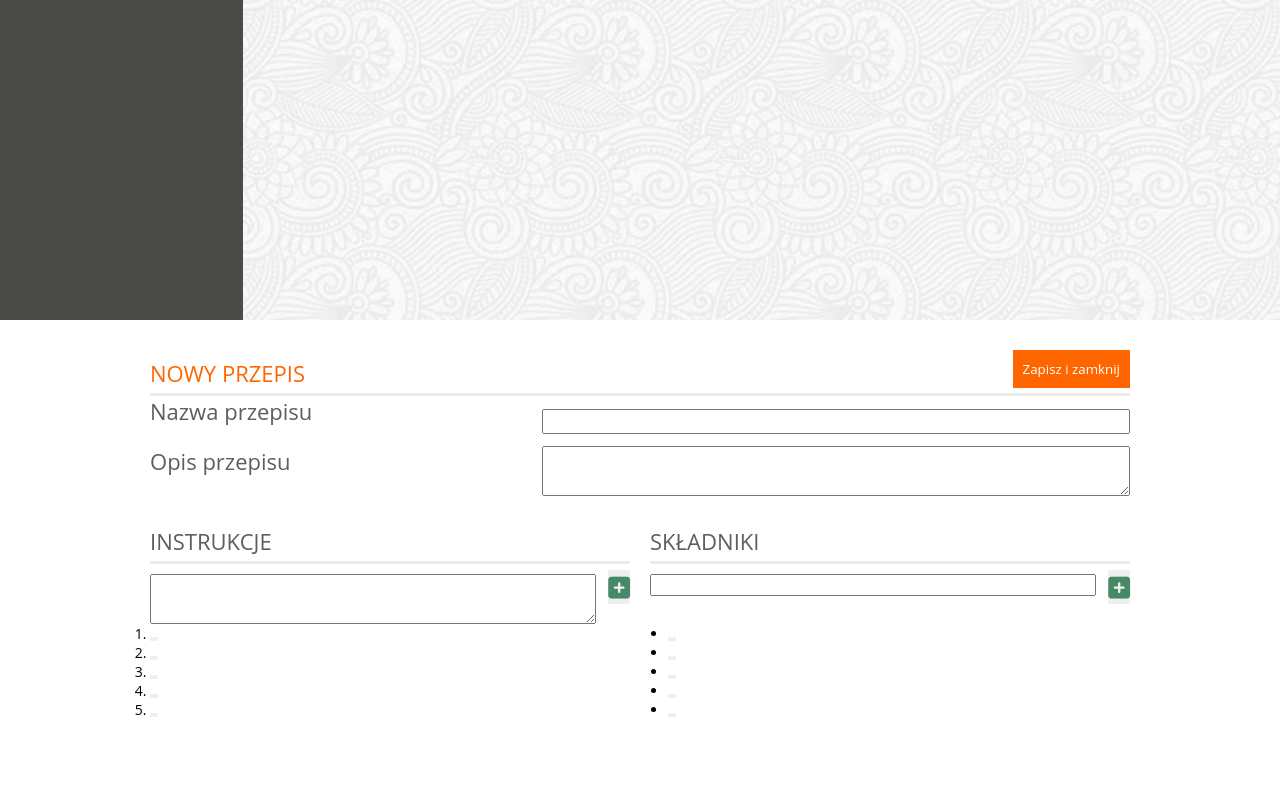
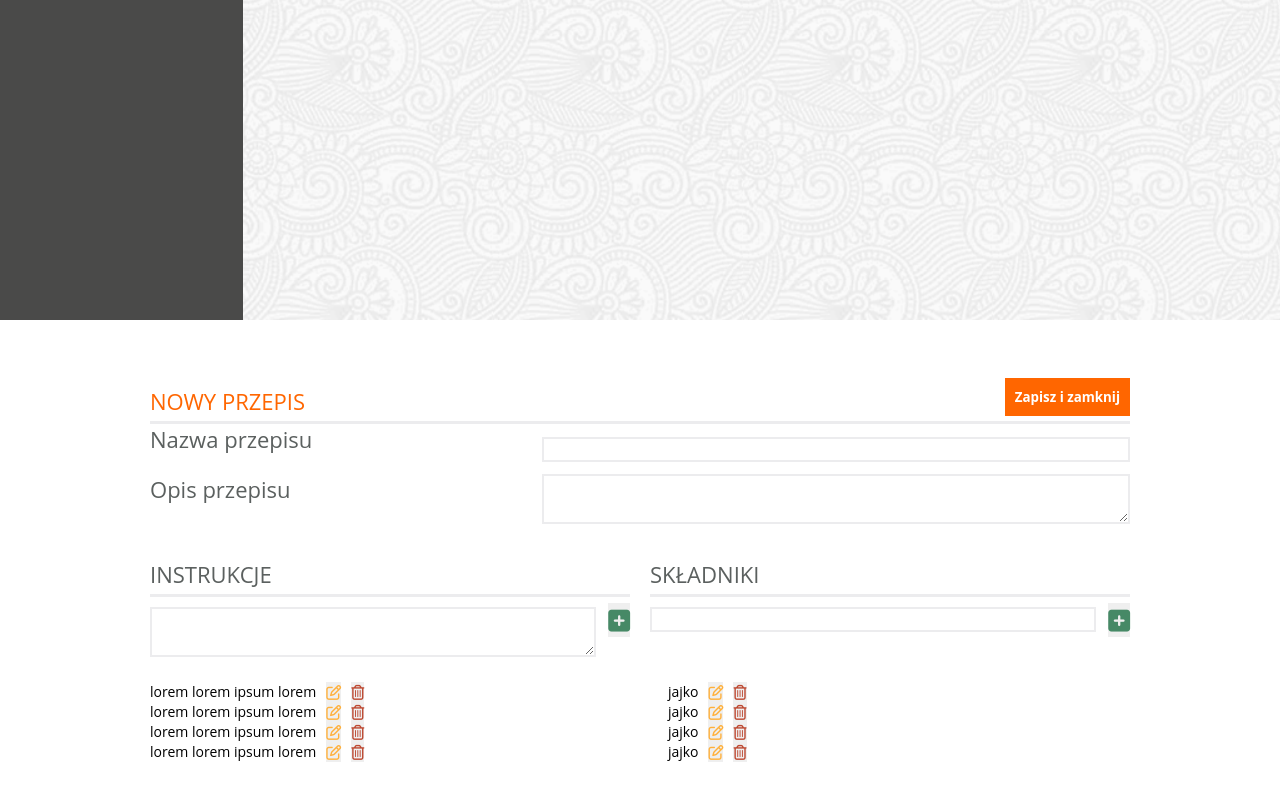
Before and after one commit to Marlena-Janus/scrum_lab_group2, a React (Create React App) app: page /#/application in a window 1280 px wide. Shown: the part 550-1350 px from the top of the page. Before the commit the page ends 1269 px from the top, so only its background shows below. Built offline with nearby package versions, Linux system fonts and the light colour scheme; data requests are answered from the project's data file; a web font is replaced by a local one.

Commit message:
made style for textareas, inputs and lists

```diff
--- a/src/js/AddNewRecipe.js
+++ b/src/js/AddNewRecipe.js
@@ -41,29 +41,59 @@ class AddNewRecipe extends React.Component {
 
             <ol className="newRecipe-window__left__descriptionList">
               <li className="newRecipe-window__left__descriptionList__item">
-                <p className="newRecipe-window__left__descriptionList__item-paragraph"></p>
-                <button className="newRecipe-window__left__descriptionList__item-buttonWrite"></button>
-                <button className="newRecipe-window__left__descriptionList__item-buttonDelete"></button>
+                <p className="newRecipe-window__left__descriptionList__item-paragraph">
+                  lorem lorem ipsum lorem
+                </p>
+                <button className="newRecipe-window__left__descriptionList__item-buttonWrite">
+                  <i class="far fa-edit"></i>
+                </button>
+                <button className="newRecipe-window__left__descriptionList__item-buttonDelete">
+                  <i class="far fa-trash-alt"></i>
+                </button>
               </li>
               <li className="newRecipe-window__left__descriptionList__item">
-                <p className="newRecipe-window__left__descriptionList__item-paragraph"></p>
-                <button className="newRecipe-window__left__descriptionList__item-buttonWrite"></button>
-                <button className="newRecipe-window__left__descriptionList__item-buttonDelete"></button>
+                <p className="newRecipe-window__left__descriptionList__item-paragraph">
+                  lorem lorem ipsum lorem
+                </p>
+                <button className="newRecipe-window__left__descriptionList__item-buttonWrite">
+                  <i class="far fa-edit"></i>
+                </button>
+                <button className="newRecipe-window__left__descriptionList__item-buttonDelete">
+                  <i class="far fa-trash-alt"></i>
+                </button>
               </li>
               <li className="newRecipe-window__left__descriptionList__item">
-                <p className="newRecipe-window__left__descriptionList__item-paragraph"></p>
-                <button className="newRecipe-window__left__descriptionList__item-buttonWrite"></button>
-                <button className="newRecipe-window__left__descriptionList__item-buttonDelete"></button>
+                <p className="newRecipe-window__left__descriptionList__item-paragraph">
+                  lorem lorem ipsum lorem
+                </p>
+                <button className="newRecipe-window__left__descriptionList__item-buttonWrite">
+                  <i class="far fa-edit"></i>
+                </button>
+                <button className="newRecipe-window__left__descriptionList__item-buttonDelete">
+                  <i class="far fa-trash-alt"></i>
+                </button>
               </li>
               <li className="newRecipe-window__left__descriptionList__item">
-                <p className="newRecipe-window__left__descriptionList__item-paragraph"></p>
-                <button className="newRecipe-window__left__descriptionList__item-buttonWrite"></button>
-                <button className="newRecipe-window__left__descriptionList__item-buttonDelete"></button>
+                <p className="newRecipe-window__left__descriptionList__item-paragraph">
+                  lorem lorem ipsum lorem
+                </p>
+                <button className="newRecipe-window__left__descriptionList__item-buttonWrite">
+                  <i class="far fa-edit"></i>
+                </button>
+                <button className="newRecipe-window__left__descriptionList__item-buttonDelete">
+                  <i class="far fa-trash-alt"></i>
+                </button>
               </li>
               <li className="newRecipe-window__left__descriptionList__item">
-                <p className="newRecipe-window__left__descriptionList__item-paragraph"></p>
-                <button className="newRecipe-window__left__descriptionList__item-buttonWrite"></button>
-                <button className="newRecipe-window__left__descriptionList__item-buttonDelete"></button>
+                <p className="newRecipe-window__left__descriptionList__item-paragraph">
+                  lorem lorem ipsum lorem
+                </p>
+                <button className="newRecipe-window__left__descriptionList__item-buttonWrite">
+                  <i class="far fa-edit"></i>
+                </button>
+                <button className="newRecipe-window__left__descriptionList__item-buttonDelete">
+                  <i class="far fa-trash-alt"></i>
+                </button>
               </li>
             </ol>
           </div>
@@ -81,31 +111,61 @@ class AddNewRecipe extends React.Component {
               </div>
             </div>
 
-            <ul className="newRecipe-window__left__ingredientsList">
-              <li className="newRecipe-window__left__ingredientsList__item">
-                <p className="newRecipe-window__left__ingredientsList__item-paragraph"></p>
-                <button className="newRecipe-window__left__ingredientsList__item-buttonWrite"></button>
-                <button className="newRecipe-window__left__ingredientsList__item-buttonDelete"></button>
+            <ul className="newRecipe-window__right__ingredientsList">
+              <li className="newRecipe-window__right__ingredientsList__item">
+                <p className="newRecipe-window__right__ingredientsList__item-paragraph">
+                  jajko
+                </p>
+                <button className="newRecipe-window__right__ingredientsList__item-buttonWrite">
+                  <i class="far fa-edit"></i>
+                </button>
+                <button className="newRecipe-window__right__ingredientsList__item-buttonDelete">
+                  <i class="far fa-trash-alt"></i>
+                </button>
               </li>
-              <li className="newRecipe-window__left__ingredientsList__item">
-                <p className="newRecipe-window__left__ingredientsList__item-paragraph"></p>
-                <button className="newRecipe-window__left__ingredientsList__item-buttonWrite"></button>
-                <button className="newRecipe-window__left__ingredientsList__item-buttonDelete"></button>
+              <li className="newRecipe-window__right__ingredientsList__item">
+                <p className="newRecipe-window__right__ingredientsList__item-paragraph">
+                  jajko
+                </p>
+                <button className="newRecipe-window__right__ingredientsList__item-buttonWrite">
+                  <i class="far fa-edit"></i>
+                </button>
+                <button className="newRecipe-window__right__ingredientsList__item-buttonDelete">
+                  <i class="far fa-trash-alt"></i>
+                </button>
               </li>
-              <li className="newRecipe-window__left__ingredientsList__item">
-                <p className="newRecipe-window__left__ingredientsList__item-paragraph"></p>
-                <button className="newRecipe-window__left__ingredientsList__item-buttonWrite"></button>
-                <button className="newRecipe-window__left__ingredientsList__item-buttonDelete"></button>
+              <li className="newRecipe-window__right__ingredientsList__item">
+                <p className="newRecipe-window__right__ingredientsList__item-paragraph">
+                  jajko
+                </p>
+                <button className="newRecipe-window__right__ingredientsList__item-buttonWrite">
+                  <i class="far fa-edit"></i>
+                </button>
+                <button className="newRecipe-window__right__ingredientsList__item-buttonDelete">
+                  <i class="far fa-trash-alt"></i>
+                </button>
               </li>
-              <li className="newRecipe-window__left__ingredientsList__item">
-                <p className="newRecipe-window__left__ingredientsList__item-paragraph"></p>
-                <button className="newRecipe-window__left__ingredientsList__item-buttonWrite"></button>
-                <button className="newRecipe-window__left__ingredientsList__item-buttonDelete"></button>
+              <li className="newRecipe-window__right__ingredientsList__item">
+                <p className="newRecipe-window__right__ingredientsList__item-paragraph">
+                  jajko
+                </p>
+                <button className="newRecipe-window__right__ingredientsList__item-buttonWrite">
+                  <i class="far fa-edit"></i>
+                </button>
+                <button className="newRecipe-window__right__ingredientsList__item-buttonDelete">
+                  <i class="far fa-trash-alt"></i>
+                </button>
               </li>
-              <li className="newRecipe-window__left__ingredientsList__item">
-                <p className="newRecipe-window__left__ingredientsList__item-paragraph"></p>
-                <button className="newRecipe-window__left__ingredientsList__item-buttonWrite"></button>
-                <button className="newRecipe-window__left__ingredientsList__item-buttonDelete"></button>
+              <li className="newRecipe-window__right__ingredientsList__item">
+                <p className="newRecipe-window__right__ingredientsList__item-paragraph">
+                  jajko
+                </p>
+                <button className="newRecipe-window__right__ingredientsList__item-buttonWrite">
+                  <i class="far fa-edit"></i>
+                </button>
+                <button className="newRecipe-window__right__ingredientsList__item-buttonDelete">
+                  <i class="far fa-trash-alt"></i>
+                </button>
               </li>
             </ul>
           </div>
--- a/src/scss/landing_page/addNewRecipe.scss
+++ b/src/scss/landing_page/addNewRecipe.scss
@@ -1,5 +1,9 @@
 .newRecipe-window {
+  height: 50rem;
   padding: 0 15rem;
+  display: flex;
+  flex-direction: column;
+  justify-content: center;
 
   &__box-title,
   &__mainInfo__boxName-title,
@@ -26,7 +30,12 @@
     color: rgb(255, 255, 255);
     border: none;
     padding: 1rem;
+    font-weight: bold;
   }
+}
+
+.newRecipe-window__mainInfo {
+  margin-bottom: 3.5rem;
 }
 
 .newRecipe-window__mainInfo__boxName,
@@ -52,6 +61,13 @@
   height: 100%;
 }
 
+.newRecipe-window__mainInfo__boxDescription-input,
+.newRecipe-window__mainInfo__boxName-input,
+.newRecipe-window__left__boxWrapper-inputInstruction,
+.newRecipe-window__right__boxWrapper-inputIngredients {
+  border: 0.2rem solid #ececee;
+}
+
 .distributor {
   display: flex;
   justify-content: center;
@@ -59,7 +75,6 @@
   width: 100%;
 
   .newRecipe-window {
-
     &__left,
     &__right {
       width: 50%;
@@ -81,6 +96,7 @@
   &-inputInstruction,
   &-inputIngredients {
     width: 93%;
+    height: 50%;
   }
 
   &-inputInstruction {
@@ -99,9 +115,8 @@
 .newRecipe-window__box,
 .newRecipe-window__left__box-instruction,
 .newRecipe-window__right__box-ingredients {
-    border-bottom: .3rem solid $landing-page_light;
-    margin-top: 3rem;
-    padding-bottom: .5rem;
+  border-bottom: 0.3rem solid $landing-page_light;
+  padding-bottom: 0.5rem;
 }
 
 .newRecipe-window__left__boxWrapper,
@@ -109,12 +124,31 @@
   height: 5rem;
 }
 
-.newRecipe-window__left__ingredientsList__item {
+.newRecipe-window__right__ingredientsList__item {
   margin-left: 1.8rem;
 }
 
-// .newRecipe-window__left__descriptionsList, .newRecipe-window__left__ingredientsList {
-//     height: 70px;
-//     overflow-y: auto;
-//     margin-top: 30px;
-// }
+.newRecipe-window__left__descriptionList,
+.newRecipe-window__right__ingredientsList {
+  margin-top: 2.5rem;
+  height: 8rem;
+  overflow-y: auto;
+  &__item {
+    display: flex;
+    button:nth-of-type(1) {
+      margin: 0 1rem;
+      color: $warningMessageColor;
+    }
+    button:nth-of-type(2) {
+      color: $binColor;
+    }
+  }
+}
+
+.newRecipe-window__right__ingredientsList__item-buttonDelete,
+.newRecipe-window__right__ingredientsList__item-buttonWrite,
+.newRecipe-window__left__descriptionList__item-buttonDelete,
+.newRecipe-window__left__descriptionList__item-buttonWrite {
+  border: none;
+  font-size: 1.5rem;
+}
```
Lines whose indentation alone changed are shown as unchanged.
